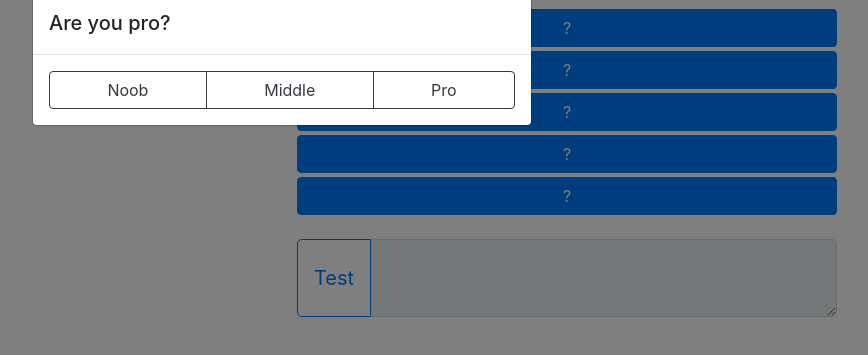
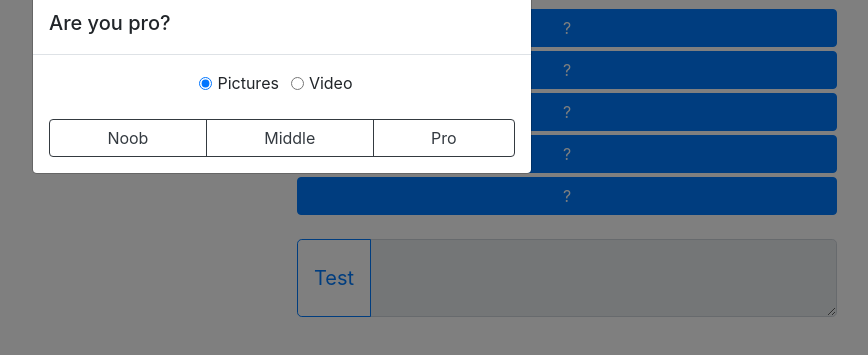
Before and after one commit to ctrl-alt-d/TKW, a website built with Parcel: page src/index.html in a window 1280 px wide. Shown: the part 37-392 px from the top of the page, without its empty margins (358-1226 px from the left). Built offline with nearby package versions, Linux system fonts and the light colour scheme; a web font is replaced by a local one.

Commit message:
WIP. Adding picture over video

```diff
--- a/docs/index.js
+++ b/docs/index.js
@@ -198,7 +198,7 @@ var parent = module.bundle.parent;
 if ((!parent || !parent.isParcelRequire) && typeof WebSocket !== 'undefined') {
   var hostname = "" || location.hostname;
   var protocol = location.protocol === 'https:' ? 'wss' : 'ws';
-  var ws = new WebSocket(protocol + '://' + hostname + ':' + "40623" + '/');
+  var ws = new WebSocket(protocol + '://' + hostname + ':' + "33785" + '/');
 
   ws.onmessage = function (event) {
     var data = JSON.parse(event.data);
--- a/src/index.html
+++ b/src/index.html
@@ -102,7 +102,19 @@
                             <h5 class="modal-title">Are you pro?</h5>
                         </div>
                         <div class="modal-body">
-                                <div class="btn-group w-100" role="group" aria-label="level">
+                                <div class="row justify-content-center">
+                                    <div class="form-check form-check-inline">
+                                        <input class="form-check-input" type="radio" name="video-picture"
+                                               id="video-picture-picture" value="picture"checked>
+                                        <label class="form-check-label" for="video-picture-picture">Pictures</label>
+                                    </div>
+                                    <div class="form-check form-check-inline">
+                                        <input class="form-check-input" type="radio" name="video-picture"
+                                        id="video-picture-video" value="video" >
+                                        <label class="form-check-label" for="video-picture-video">Video</label>
+                                    </div>
+                                </div>
+                                <div class="btn-group w-100 mt-4" role="group" aria-label="level">
                                     <button id="level-0" type="button" class="btn btn-outline-dark" data-dismiss="modal">Noob</button>
                                     <button id="level-1" type="button" class="btn btn-outline-dark" data-dismiss="modal">Middle</button>
                                     <button id="level-2" type="button" class="btn btn-outline-dark" data-dismiss="modal">Pro</button>
--- a/src/main.js
+++ b/src/main.js
@@ -13,6 +13,7 @@ let score = 0;
 let level = 0;
 let MyQ = [];
 let levelsNames = ["Noob","Middle","Pro"];
+let pictureovervideo = true;
 
 function initialize()
 {
@@ -90,7 +91,7 @@ function starttest() {
     let haspicture = currentItem.picture != "";
     let hasboth = hasvideo && haspicture;
 
-    if (haspicture)
+    if ( (haspicture && !hasvideo) || (hasboth && pictureovervideo) )
     {
         //picture
         [].forEach.call( document.getElementsByClassName("play-video") , (x) => x.style.display="none" );
@@ -171,6 +172,9 @@ function setlevel(l)
     domscore.innerText = "TKW Test " + levelsNames[level] + " ";
 
 
+    //
+    pictureovervideo = document.getElementById("video-picture-picture").checked;
+
     $("#modal-level").modal("toggle");
     starttest();
 }
@@ -179,7 +183,6 @@ initialize();
 
 document.getElementById("share").onclick= () =>
 {
-    console.log('ok :', "ok");
     fbButton({
         url: 'https://ctrl-alt-d.github.io/TKW/',
     });
```
Also changed, not shown: docs/index.html (+11 -1 lines), dist/index.html, dist/index.js, 4 other files.
